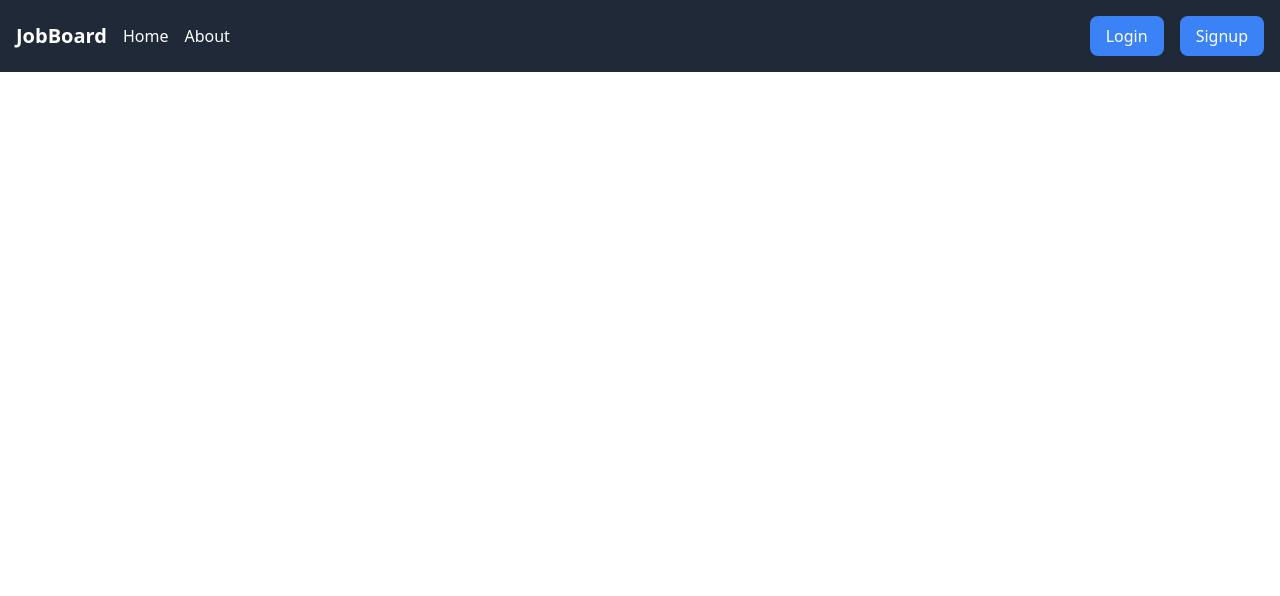
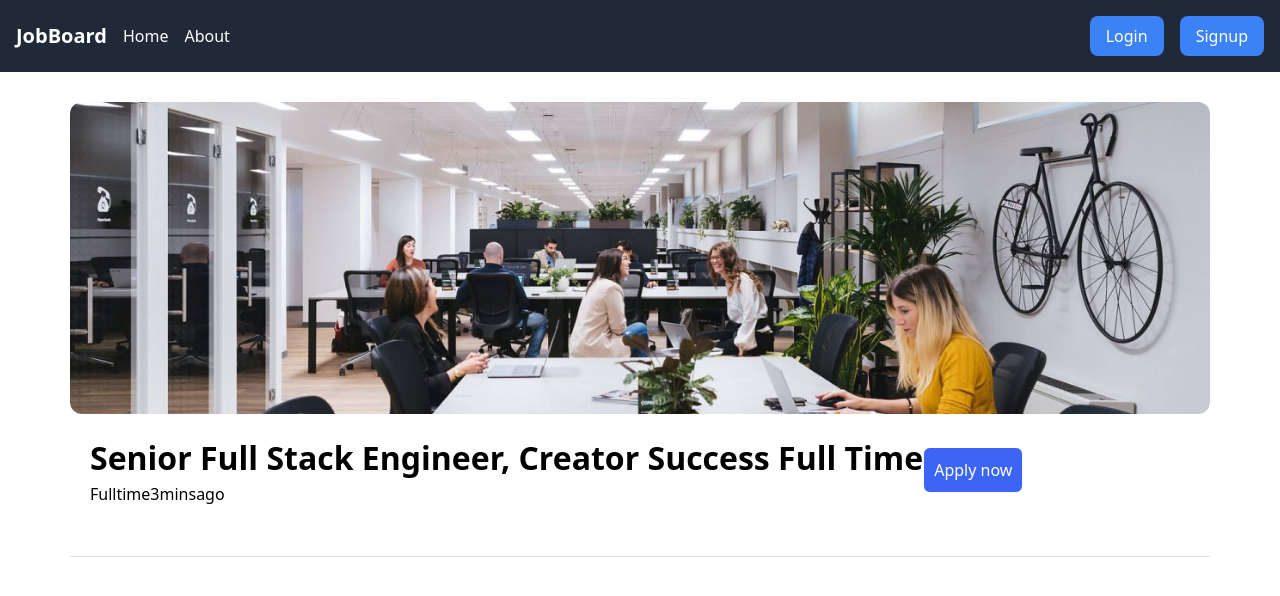
Before and after one commit to HariRaj-tech/JobBoard, a React (Create React App) app in the folder frontend/: page /apply in a window 1280 px wide. Shown: the top 596 px of the page. Built offline with nearby package versions, Linux system fonts and the light colour scheme.

Commit message:
applyjob file addes

```diff
--- a/frontend/src/App.css
+++ b/frontend/src/App.css
@@ -3,3 +3,8 @@
     padding: 0;
 
 }
+.app{
+    padding: 0 70px;
+    height: 100%;
+    width: 100%;
+}
--- a/frontend/src/App.js
+++ b/frontend/src/App.js
@@ -10,19 +10,20 @@ import Login from './components/Login';
 import Signup from './components/Signup';
 import Home from './components/Home';
 import Companydetails from './components/Companydetails';
-
+import Applyjob from './components/JobPages/Applyjob';
 
 function App() {
   return (
     <>
       <Router>
         <Navbar />
-        <div className="container">
+        <div className="app">
           <Routes>
             <Route exact path="/home" element={<Home />} />
             <Route exact path="/login" element={<Login/> } />
             <Route exact path="/signup" element={<Signup />} />
             <Route exact path="/companydetails" element={<Companydetails />} />
+            <Route exact path="/apply" element={<Applyjob />} />
         </Routes>
       </div>
     </Router >
--- a/frontend/src/components/JobPages/Applyjob.css
+++ b/frontend/src/components/JobPages/Applyjob.css
@@ -1,7 +1,15 @@
 .applyjob {
-    padding: 50px 70px;
-    height: 100vh;
+    height: 100%;
     width: 100%;
+}
+.header {
+   padding: 30px 0;
+   border-bottom: 1px solid #dee2e6;
+}
+.header::after{
+    content:"";
+
+
 }
 .img-container img {
     border-radius: 12px;
@@ -10,13 +18,19 @@
 }
 .title-container {
     display: flex;
-    justify-content: space-between;
+    align-items: center;
+
     padding: 20px;
+}
+.title p{
+    font-size: 2rem;
+    font-weight: 600;
 }
 .apply-btn {
     color: #fff;
-    border: 1px solid transparent;
+    border:1px solid ;
+    outline: transparent;
     background-color:  #3c65f5;
-    border-radius: 10px;
-    padding: 10px 30px;
+    border-radius: 7px;
+    padding: 10px 10px;
 }
--- a/frontend/src/components/JobPages/Applyjob.js
+++ b/frontend/src/components/JobPages/Applyjob.js
@@ -0,0 +1,27 @@
+import headerimg from '../../asset/thumb.png';
+import './Applyjob.css';
+function Applyjob() {
+
+    return(
+        <div className="applyjob">
+            <div className="header">
+                <div className="img-container">
+                    <img src={headerimg} alt="img not found"/>
+                </div>
+                <div className="title-container">
+                    <div className="title">
+                        <p>Senior Full Stack Engineer, Creator Success Full Time</p>
+                        <div>
+                            <span>Fulltime</span>
+                            <span>3minsago</span>
+                        </div>
+                    </div>
+                    <div>
+                        <button className="apply-btn">Apply now</button>
+                    </div>
+                </div>
+            </div>
+        </div>
+    );
+}
+export default Applyjob;
```
Also changed, not shown: frontend/src/asset/thumb.png (added).
